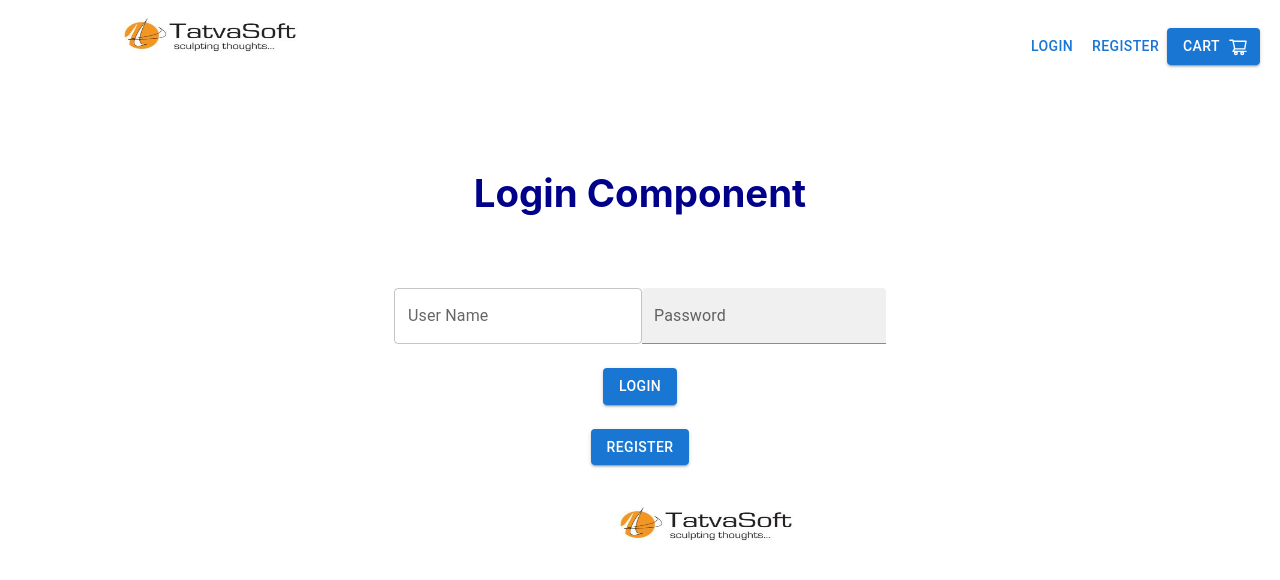
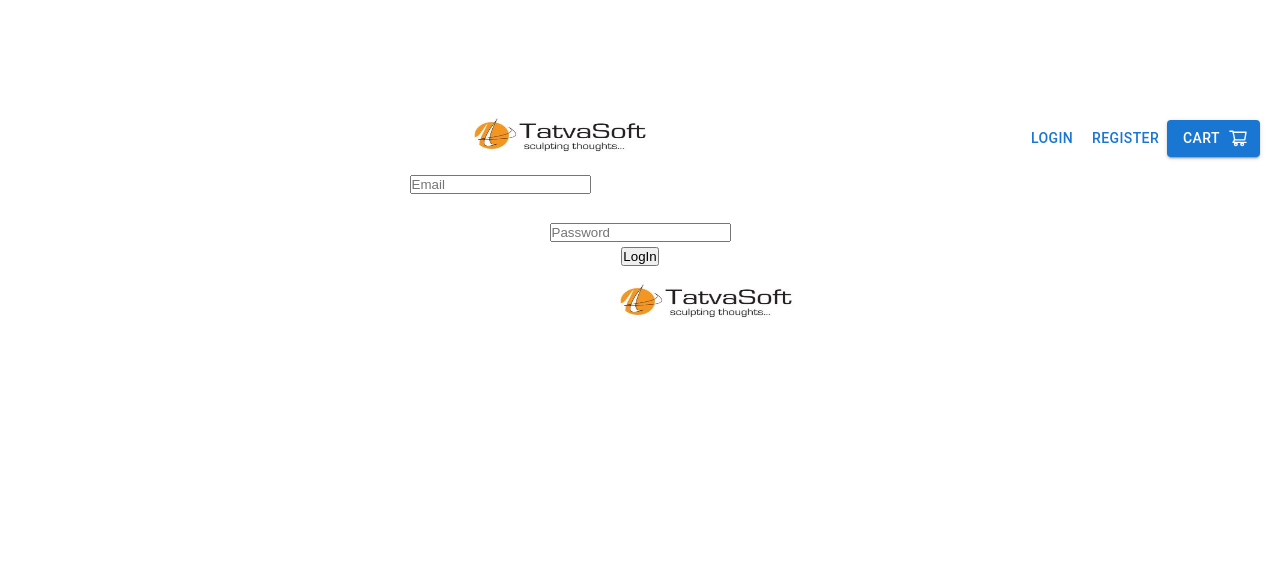
Before and after one commit to kartikmodi8347/tatvasoft-bookstore, a React (Create React App) app: page /login in a window 1280 px wide. Shown: the top 580 px of the page. Built offline with nearby package versions, Linux system fonts and the light colour scheme.

Commit message:
login with database api credentials

```diff
--- a/src/pages/Login.jsx
+++ b/src/pages/Login.jsx
@@ -1,31 +1,86 @@
-import React from "react";
-import { Link } from "react-router-dom";
+import React, { useState } from "react";
+//import styled from "styled-components";
+import axios from "axios";
+import { ToastContainer, toast } from "react-toastify";
+import "react-toastify/dist/ReactToastify.css";
 import Header from "../components/Header";
 import Footer from "../components/Footer";
-import { Button, TextField } from "@mui/material";
 import '../styles/Login.css'
+//import { Navigate } from "react-router-dom";
 
-function Login() {
+const Login = () => {
+  const [state, setState] = useState({ email: "", password: "" });
+  const handleSubmit = (e) => {
+    e.preventDefault();
+    axios
+      .post("https://book-e-sell-node-api.vercel.app/api/user/login", state)
+      .then((res) => {
+        console.log(res);
+        // window.localStorage.setItem("token", res.data);
+        window.localStorage.setItem("loggedIn", true);
+
+        toast.info("Logged in Succesfully!", {
+          position: "top-right",
+          autoClose: 5000,
+          hideProgressBar: false,
+          closeOnClick: true,
+          pauseOnHover: true,
+          draggable: true,
+          progress: undefined,
+          theme: "colored",
+        });
+
+        window.location.href="/productlist";
+      })
+      .catch((err) => console.log(err));
+  };
   return (
-    <>
-      <h1><Header /></h1>
 
-        <div className="login"><h1>Login Component</h1>
-      <br />
-      <br />
-      <br />
-      <TextField id="outlined-basic" label="User Name" variant="outlined" />
-      <TextField id="filled-basic" label="Password" variant="filled" /> <br /><br />
+    <div className="login">
+       <Header />
+      <div className="contact-formlog">
+        <form
+          onSubmit={handleSubmit}
 
-      <Link to="/product-list"><Button variant="contained">Login</Button> <br /> <br /></Link>
+          className="contact-inputs"
+        >
+          <input
+            type="email"
+            placeholder="Email"
+            name="email"
+            required
+            autoComplete="off"
+            // className="jagya"
+            // value=""
+            onChange={(e) => setState({ ...state, email: e.target.value })}
+          />
+
+          <br />
+          <br />
+
+          <input
+            type="password"
+            placeholder="Password"
+            name="password"
+            required
+            autoComplete="off"
+            // className="jagya"
+            // value=""
+            onChange={(e) => setState({ ...state, password: e.target.value })}
+          />
+
+
+          <div >
+            <input type="submit" value="LogIn" />
+          </div>
+        </form>
+      </div>
+      <ToastContainer />
+      <Footer />
+    </div>
+  );
+};
 
 
 
-      <Link className='link' to='/register'> <Button variant="contained">Register</Button> <br /> <br /> </Link>
-      </div>
-      <h1><Footer /></h1>
-    </>
-  );
-}
-
 export default Login;
```
